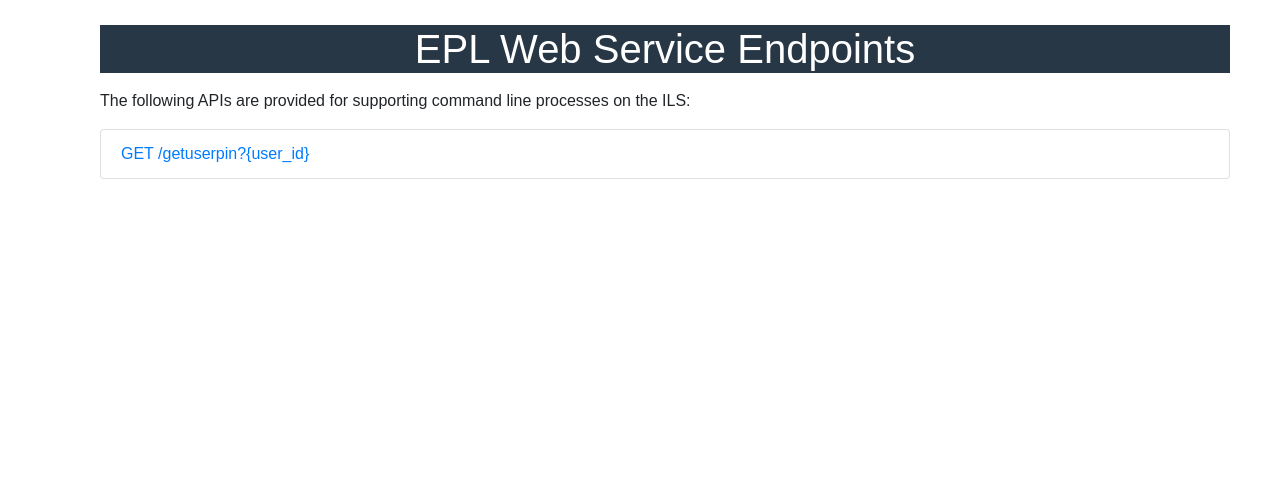
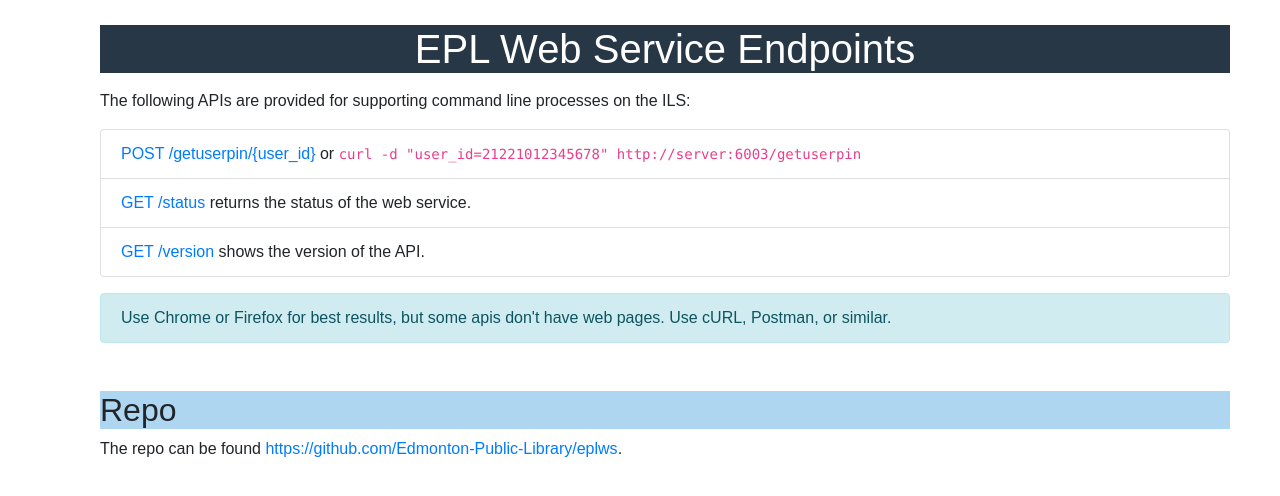
Before and after one commit to Edmonton-Public-Library/eplws, a website: page public/index.html in a window 1280 px wide. Drawn offline with nearby package versions, Linux system fonts and the light colour scheme.

Commit message:
Fixed index and getuserpin html examples. Added favicon.ico.

```diff
--- a/public/index.html
+++ b/public/index.html
@@ -19,47 +19,19 @@
 
   <div class="mb-3">
     <ul class="list-group">
-      <li class="list-group-item"><a href="getuserpin.html">GET /getuserpin?{user_id}</a></li>
-      <!-- <li class="list-group-item"><a href="ping.html">GET /std/ping</a></li> -->
+      <li class="list-group-item"><a href="getuserpin.html">POST /getuserpin/{user_id}</a> or <code>curl -d "user_id=21221012345678" http://server:6003/getuserpin</code></li>
+      <li class="list-group-item"><a href="status">GET /status</a> returns the status of the web service.</li>
+      <li class="list-group-item"><a href="version">GET /version</a> shows the version of the API.</li>
     </ul>
   </div>
 
-  <!-- <div>
-    <ul class="list-group">
-      <li class="list-group-item"><a href="marc_export.html">GET /authority/marc/{beginDate}/{endDate}</a></li>
-      <li class="list-group-item"><a href="marc_update.html">POST /authority/marc/{requestId}/{type}</a></li>
-      <li class="list-group-item"><a href="backstage_upload.html">POST /authority/backstage/upload/{requestId}</a></li>
-      <li class="list-group-item"><a href="backstage_download.html">POST /authority/backstage/download/{requestId}</a></li>
-      <li class="list-group-item"><a href="marc_import.html">POST /authority/marc/{requestId}</a></li>
-    </ul>
-  </div> -->
-
-	<!-- <div class="alert alert-info mt-3 mb-3" role="alert">
-		Each API documentation page also includes a "Try it out" section. Use Chrome or Firefox for best result.
+	<div class="alert alert-info mt-3 mb-3" role="alert">
+		Use Chrome or Firefox for best results, but some apis don't have web pages. Use cURL, Postman, or similar.
 	</div>
 
-  <h2 class="mt-5">Workflow</h2>
-  <div>
-    <img alt="Authority Workflow" src="Authority_workflow.svg" style="height: 100%; width: 100%; object-fit: contain"/>
-  </div>
-  <p class="mt-5">
-    This workflow is not currently enforced at the moment, but can be enforced by the front-end.
-    Please refer to <a href="https://github.com/EPLibrary/SymphonyWrapper/blob/master/example/src/Request.js">https://github.com/EPLibrary/SymphonyWrapper/blob/master/example/src/Request.js</a>
-    for an example.
+  <h2 class="mt-5" >Repo</h2>
+  <p>
+    The repo can be found <a href="https://github.com/Edmonton-Public-Library/eplws">https://github.com/Edmonton-Public-Library/eplws</a>.
   </p>
-
-    <h2 class="mt-5" >Demo</h2>
-    <p>
-      A demo for using these APIs can be found <a href="https://github.com/EPLibrary/SymphonyWrapper/tree/master/example">https://github.com/EPLibrary/SymphonyWrapper/tree/master/example</a>.
-      Or <button id="demo">See it in action</button>.
-    </p> -->
-
-    <!-- <script type="text/javascript">
-        document.getElementById("demo").onclick = function () {
-          location.href = `http://${window.location.hostname}:${window.location.hostname === 'localhost' ? 6003 : 5000}`;
-        };
-    </script> -->
-
-
 </body>
 </html>
```
Also changed, not shown: public/getuserpin.html (+1 -1 lines), public/favicon.ico (added).
